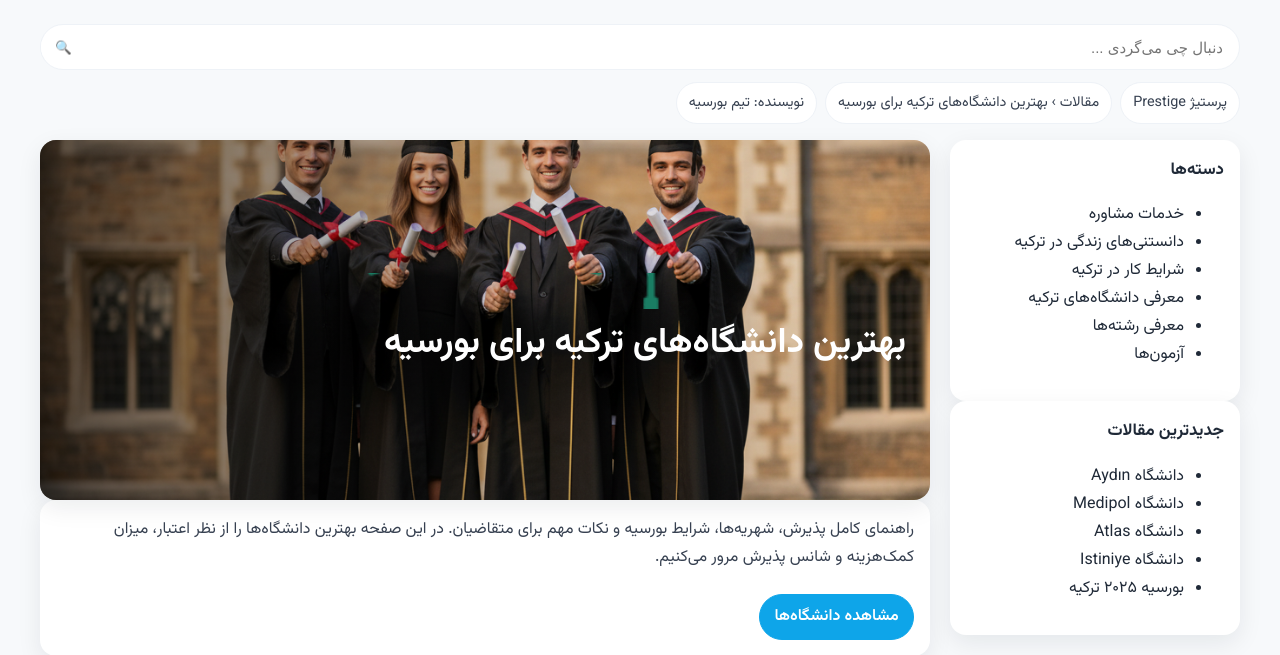
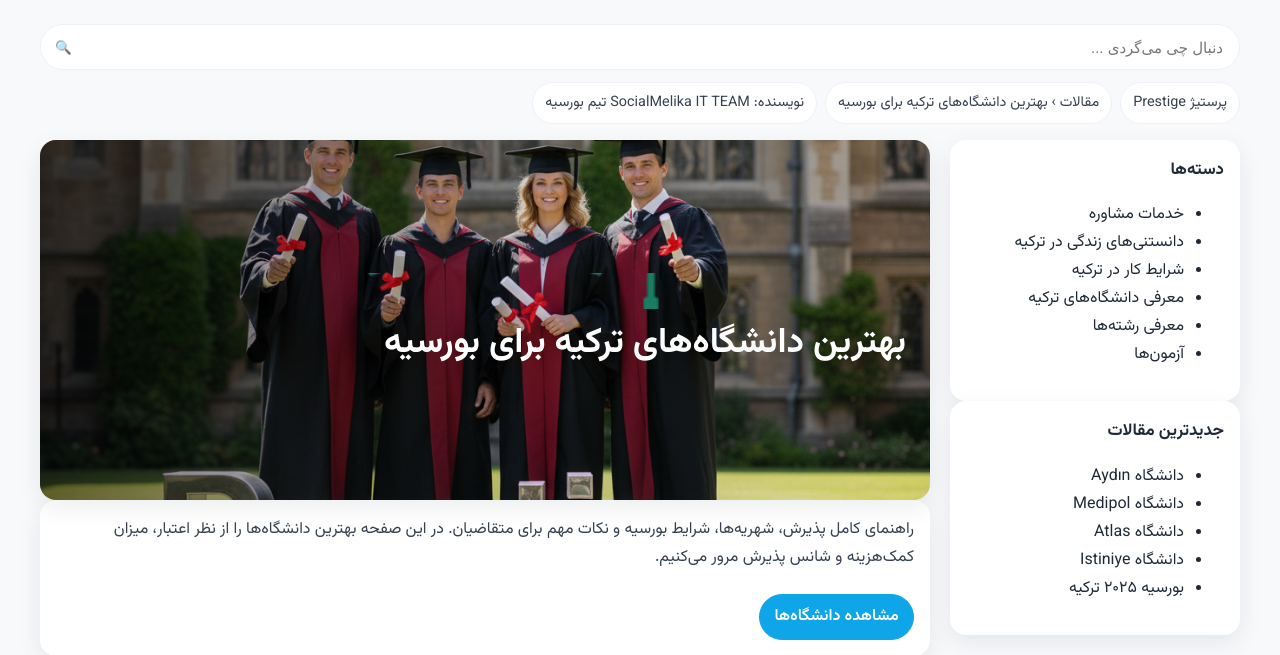
Before and after one commit to melikayar/uninfo, a Flask app: page /home in a window 1280 px wide. Shown: the part 73-728 px from the top of the page. Run offline with Flask 3, Linux system fonts and the light colour scheme.

Commit message:
update Home.html  and change cover photo

```diff
--- a/templates/home.html
+++ b/templates/home.html
@@ -42,7 +42,7 @@
       <div class="chips">
         <span class="chip">پرستیژ Prestige </span>
         <span class="chip">مقالات › بهترین دانشگاه‌های ترکیه برای بورسیه</span>
-        <span class="chip">نویسنده: تیم بورسیه</span>
+        <span class="chip">نویسنده: SocialMelika IT TEAM تیم بورسیه</span>
       </div>
     </section>
     <div class="grid">
```
Also changed, not shown: static/hero-scholarship.jpg.
